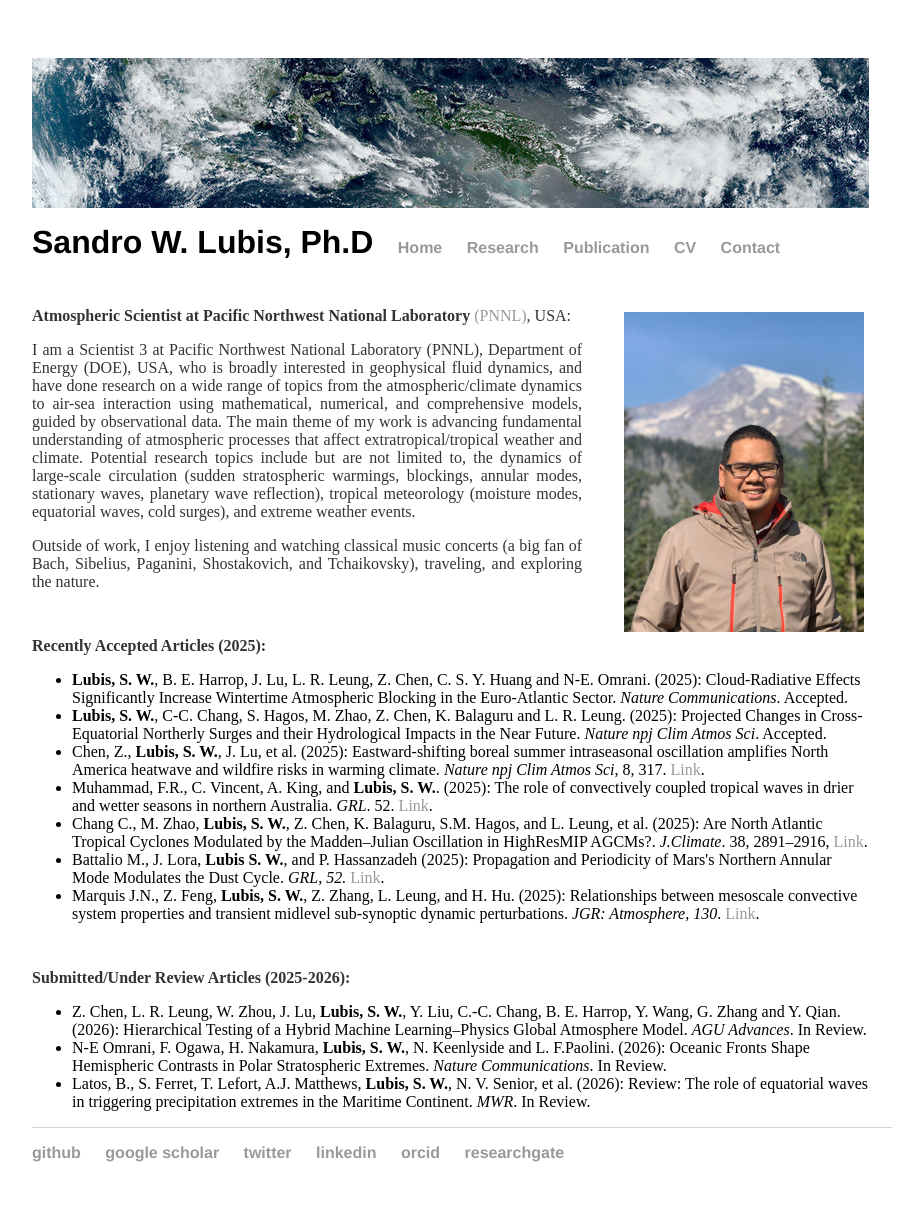
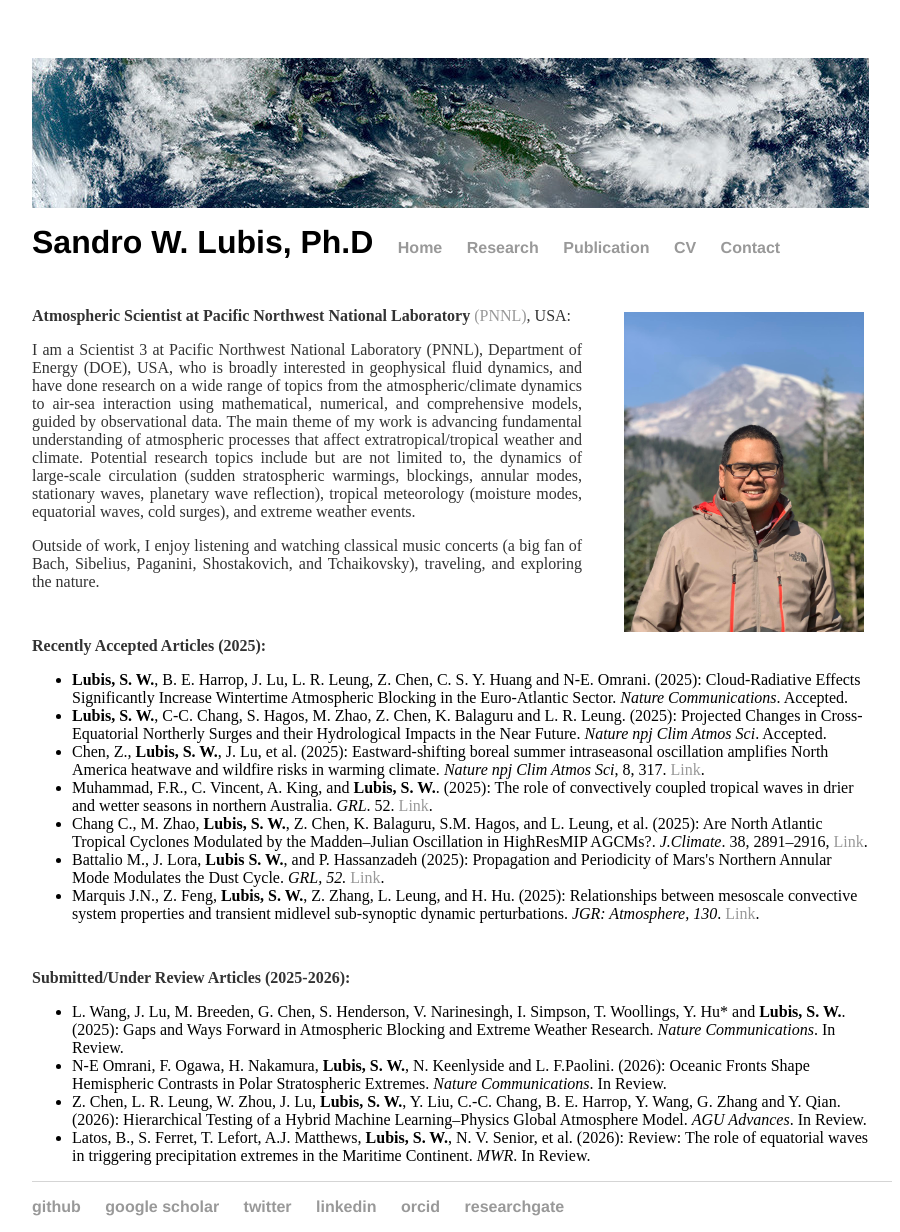
Before and after one commit to sandrolubis/sandrolubis.github.io, a Jekyll site: the page built from index.html, in a window 1280 px wide. Shown: the whole page, without its empty margins (276-1176 px from the left). Built offline with Jekyll 4.4.1, drawn with Linux system fonts in a browser that asks for light colours; before the commit the page ends 1178 px from its top, so only the background shows below that.

Commit message:
Update index.html

```diff
--- a/index.html
+++ b/index.html
@@ -55,8 +55,9 @@ div.relative {
 		</ul>
 	<p class="ex", style="padding-top:30px"><font size=3><b>Submitted/Under Review Articles (2025-2026):</b></p>
 		<ul class="ex">
+		<li> L. Wang, J. Lu, M. Breeden, G. Chen, S. Henderson, V. Narinesingh, I. Simpson, T. Woollings, Y. Hu* and <b>Lubis, S. W.</b>. (2025): Gaps and Ways Forward in Atmospheric Blocking and Extreme Weather Research. <i>Nature Communications</i>. In Review.</li>
+		<li> N-E Omrani, F. Ogawa, H. Nakamura, <b>Lubis, S. W.</b>, N. Keenlyside and L. F.Paolini. (2026): Oceanic Fronts Shape Hemispheric Contrasts in Polar Stratospheric Extremes. <i>Nature Communications</i>. In Review.</li>
 		<li> Z. Chen, L. R. Leung, W. Zhou, J. Lu, <b>Lubis, S. W.</b>, Y. Liu, C.-C. Chang, B. E. Harrop, Y. Wang, G. Zhang and Y. Qian. (2026): Hierarchical Testing of a Hybrid Machine Learning–Physics Global Atmosphere Model. <i>AGU Advances</i>. In Review.</li>
-		<li> N-E Omrani, F. Ogawa, H. Nakamura, <b>Lubis, S. W.</b>, N. Keenlyside and L. F.Paolini. (2026): Oceanic Fronts Shape Hemispheric Contrasts in Polar Stratospheric Extremes. <i>Nature Communications</i>. In Review.</li>
 		<li> Latos, B., S. Ferret, T. Lefort, A.J. Matthews, <b>Lubis, S. W.</b>, N. V. Senior, et al. (2026): Review: The role of equatorial waves in triggering precipitation extremes in the Maritime Continent. <i>MWR</i>. In Review.</li>
 		</ul>
 
```
